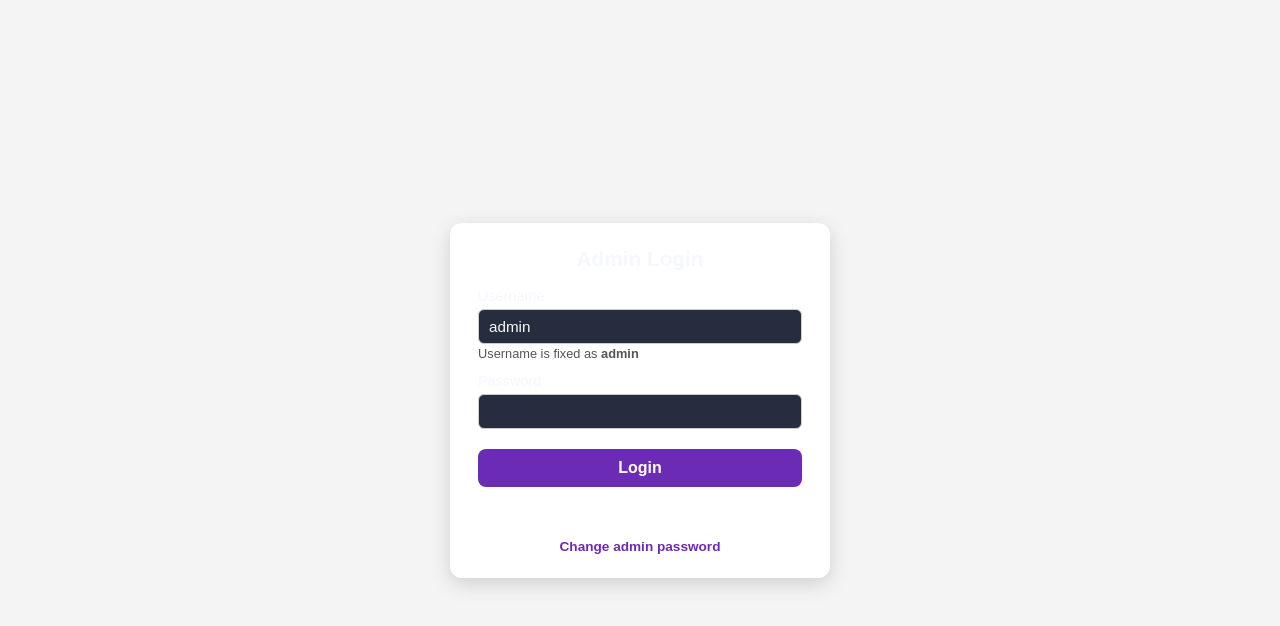
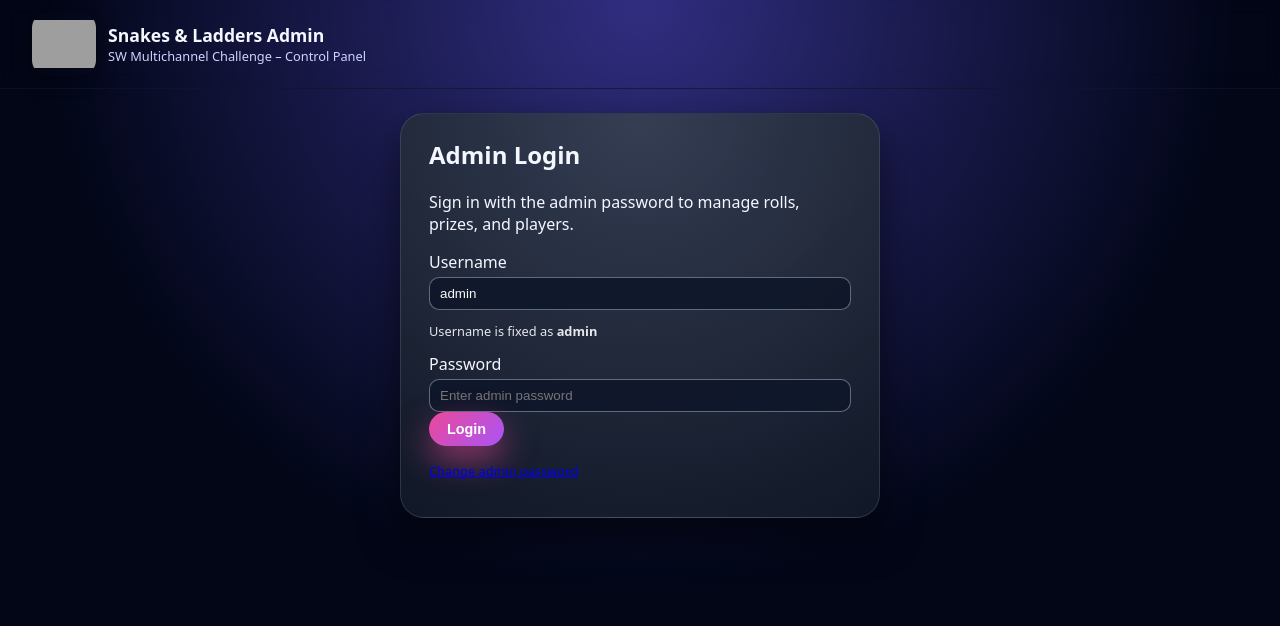
Before and after one commit to afenwick142-dev/snakes-and-ladders, a plain HTML site: page admin-login.html in a window 1280 px wide. Drawn offline with Linux system fonts and the light colour scheme; grey boxes are pictures that could not be loaded.

Commit message:
Update admin-login.html

```diff
--- a/admin-login.html
+++ b/admin-login.html
@@ -3,119 +3,62 @@
 <head>
   <meta charset="UTF-8" />
   <title>Admin Login – Snakes &amp; Ladders</title>
-  <meta name="viewport" content="width=device-width, initial-scale=1.0" />
+  <meta name="viewport" content="width=device-width, initial-scale=1" />
   <link rel="stylesheet" href="style.css" />
-  <style>
-    body {
-      font-family: Arial, sans-serif;
-      background: #f4f4f4;
-      margin: 0;
-      display: flex;
-      align-items: center;
-      justify-content: center;
-      min-height: 100vh;
-    }
-    .admin-login-container {
-      background: #ffffff;
-      padding: 24px 28px;
-      border-radius: 12px;
-      max-width: 380px;
-      width: 100%;
-      box-shadow: 0 6px 20px rgba(0, 0, 0, 0.15);
-    }
-    .admin-login-title {
-      margin-top: 0;
-      margin-bottom: 16px;
-      text-align: center;
-      font-size: 1.3rem;
-    }
-    .admin-login-form {
-      display: flex;
-      flex-direction: column;
-      gap: 10px;
-    }
-    .admin-login-form label {
-      font-size: 0.9rem;
-      margin-bottom: 4px;
-    }
-    .admin-login-form input {
-      padding: 8px 10px;
-      border-radius: 6px;
-      border: 1px solid #ccc;
-      font-size: 0.95rem;
-    }
-    .admin-login-button {
-      margin-top: 10px;
-      padding: 10px;
-      border-radius: 8px;
-      border: none;
-      font-size: 1rem;
-      font-weight: 600;
-      cursor: pointer;
-      background: #6c2bb4;
-      color: #ffffff;
-    }
-    .admin-login-message {
-      margin-top: 8px;
-      font-size: 0.9rem;
-      text-align: center;
-      min-height: 18px;
-    }
-    .admin-login-message.error {
-      color: #d32f2f;
-    }
-    .admin-login-message.success {
-      color: #2e7d32;
-    }
-    .admin-login-links {
-      margin-top: 16px;
-      font-size: 0.85rem;
-      text-align: center;
-    }
-    .admin-login-links a {
-      color: #6c2bb4;
-      text-decoration: none;
-      font-weight: 600;
-    }
-    .admin-login-links a:hover {
-      text-decoration: underline;
-    }
-  </style>
 </head>
-<body>
-  <div class="admin-login-container">
-    <h1 class="admin-login-title">Admin Login</h1>
+<body class="page page-admin">
+  <header class="top-bar">
+    <div class="top-left">
+      <img src="sw-logo.png" alt="SW Logo" class="logo-img" />
+      <div class="brand">
+        <div class="brand-title">Snakes &amp; Ladders Admin</div>
+        <div class="brand-sub">SW Multichannel Challenge – Control Panel</div>
+      </div>
+    </div>
+  </header>
 
-    <form id="admin-login-form" class="admin-login-form">
-      <div>
+  <main class="main-wrapper main-login-layout">
+    <section class="card card-login">
+      <h1>Admin Login</h1>
+      <p>
+        Sign in with the admin password to manage rolls, prizes, and players.
+      </p>
+
+      <form id="admin-login-form" class="form">
+        <div class="form-group">
           <label for="admin-username">Username</label>
           <input
             id="admin-username"
             type="text"
-          autocomplete="username"
+            class="input"
             value="admin"
+            disabled
           />
-        <small style="font-size:0.8rem;color:#555;">Username is fixed as <strong>admin</strong></small>
+          <p class="helper-text">Username is fixed as <strong>admin</strong></p>
         </div>
-      <div>
+
+        <div class="form-group">
           <label for="admin-password">Password</label>
           <input
             id="admin-password"
             type="password"
-          required
-          autocomplete="current-password"
+            class="input"
+            placeholder="Enter admin password"
           />
         </div>
-      <button type="submit" id="admin-login-button" class="admin-login-button">
+
+        <button id="admin-login-button" type="submit" class="btn btn-primary">
           Login
         </button>
-      <div id="admin-login-message" class="admin-login-message"></div>
       </form>
 
-    <div class="admin-login-links">
+      <p id="admin-login-message" class="status"></p>
+
+      <p class="helper-text" style="margin-top:16px;">
         <a href="admin-change-password.html">Change admin password</a>
-    </div>
-  </div>
+      </p>
+    </section>
+  </main>
 
   <script src="admin-login.js"></script>
 </body>
```
Lines whose indentation alone changed are shown as unchanged.
